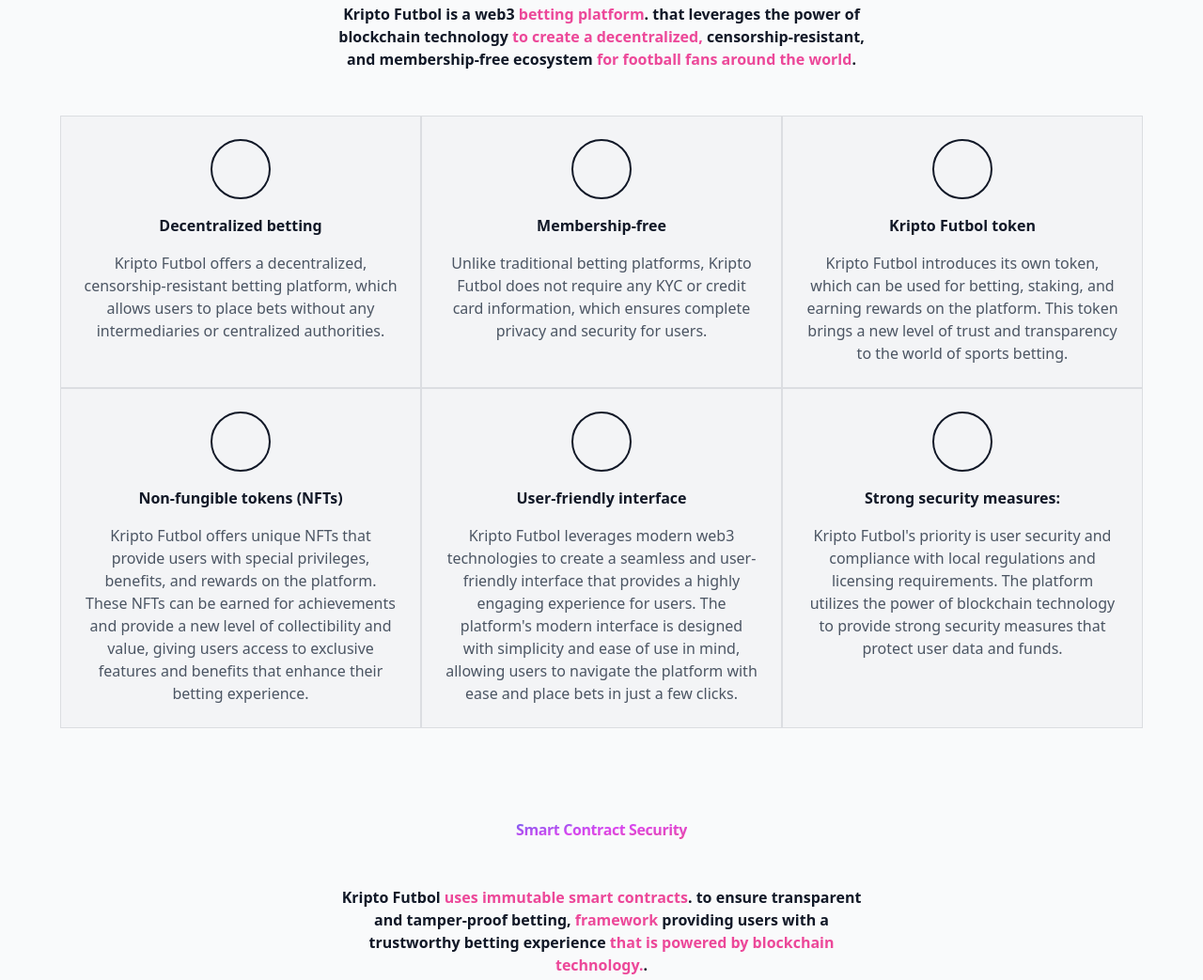
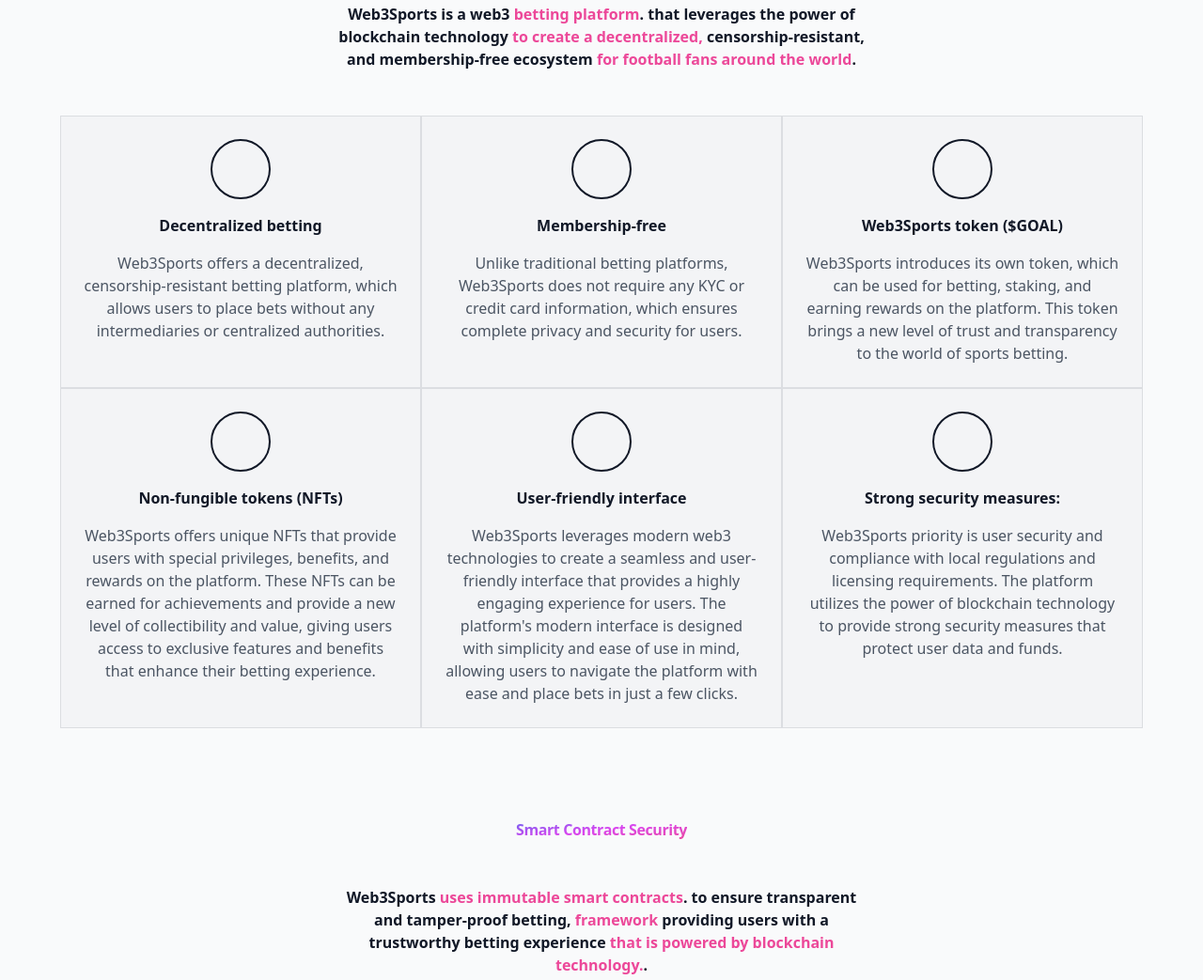
Before and after one commit to kazimakgul/kripto.futbol, an Astro site: page / in a window 1280 px wide. Shown: the part 1489-2532 px from the top of the page at 94% size. Built offline with nearby package versions, Linux system fonts and the light colour scheme; Astro itself is replaced by a stand-in of ours; some icons are missing; what tailwindcss-fluid-type would draw is missing.

Commit message:
name change to web3sports

```diff
--- a/src/components/compatibility.astro
+++ b/src/components/compatibility.astro
@@ -72,7 +72,7 @@ const platforms: Array<CompatibilityItem> = [
 
 <ContentSection title="Smart Contract Security" id="compatibility">
   <Fragment slot="lead">
-    Kripto Futbol <span class="text-primary">uses immutable smart contracts</span>. to ensure transparent and tamper-proof betting,{" "}
+    Web3Sports <span class="text-primary">uses immutable smart contracts</span>. to ensure transparent and tamper-proof betting,{" "}
     <span class="text-primary">framework</span>
     providing users with a trustworthy betting experience <span class="text-primary">that is powered by blockchain technology.</span>.
   </Fragment>
--- a/src/components/features.astro
+++ b/src/components/features.astro
@@ -7,37 +7,37 @@ const features: Array<FeatureItem> = [
   {
     title: "Decentralized betting",
     description:
-      "Kripto Futbol offers a decentralized, censorship-resistant betting platform, which allows users to place bets without any intermediaries or centralized authorities.",
+      "Web3Sports offers a decentralized, censorship-resistant betting platform, which allows users to place bets without any intermediaries or centralized authorities.",
     icon: "mdi:handshake",
   },
   {
     title: "Membership-free",
     description:
-      "Unlike traditional betting platforms, Kripto Futbol does not require any KYC or credit card information, which ensures complete privacy and security for users.",
+      "Unlike traditional betting platforms, Web3Sports does not require any KYC or credit card information, which ensures complete privacy and security for users.",
     icon: "mdi:feather",
   },
   {
-    title: "Kripto Futbol token",
+    title: "Web3Sports token ($GOAL)",
     description:
-      "Kripto Futbol introduces its own token, which can be used for betting, staking, and earning rewards on the platform. This token brings a new level of trust and transparency to the world of sports betting.",
+      "Web3Sports introduces its own token, which can be used for betting, staking, and earning rewards on the platform. This token brings a new level of trust and transparency to the world of sports betting.",
     icon: "mdi:directions-fork",
   },
   {
     title: "Non-fungible tokens (NFTs)",
     description:
-      "Kripto Futbol offers unique NFTs that provide users with special privileges, benefits, and rewards on the platform. These NFTs can be earned for achievements and provide a new level of collectibility and value, giving users access to exclusive features and benefits that enhance their betting experience.",
+      "Web3Sports offers unique NFTs that provide users with special privileges, benefits, and rewards on the platform. These NFTs can be earned for achievements and provide a new level of collectibility and value, giving users access to exclusive features and benefits that enhance their betting experience.",
     icon: "mdi:graph",
   },
   {
     title: "User-friendly interface",
     description:
-      "Kripto Futbol leverages modern web3 technologies to create a seamless and user-friendly interface that provides a highly engaging experience for users. The platform's modern interface is designed with simplicity and ease of use in mind, allowing users to navigate the platform with ease and place bets in just a few clicks.",
+      "Web3Sports leverages modern web3 technologies to create a seamless and user-friendly interface that provides a highly engaging experience for users. The platform's modern interface is designed with simplicity and ease of use in mind, allowing users to navigate the platform with ease and place bets in just a few clicks.",
     icon: "mdi:search-web",
   },
   {
     title: "Strong security measures:",
     description:
-      "Kripto Futbol's priority is user security and compliance with local regulations and licensing requirements. The platform utilizes the power of blockchain technology to provide strong security measures that protect user data and funds.",
+      "Web3Sports priority is user security and compliance with local regulations and licensing requirements. The platform utilizes the power of blockchain technology to provide strong security measures that protect user data and funds.",
     icon: "mdi:account-group",
   },
 ];
@@ -46,7 +46,7 @@ const features: Array<FeatureItem> = [
 <ContentSection title="Features" id="features">
   <Fragment slot="lead">
 
-    Kripto Futbol is a web3 <span class="text-primary">betting platform</span>. that leverages
+    Web3Sports is a web3 <span class="text-primary">betting platform</span>. that leverages
     the power of blockchain technology
     <span class="text-primary">to create a decentralized,</span>
     censorship-resistant, and membership-free ecosystem <span class="text-primary">for football fans around the world</span>.
--- a/src/components/header.astro
+++ b/src/components/header.astro
@@ -10,7 +10,7 @@ const navItems: Array<NavItem> = [
   { title: "Features", url: "#features" },
   { title: "Smart Contracts", url: "#compatibility" },
   { title: "Utility NFT", url: "#showcase" },
-  { title: "WhitePaper", url: "./docs/KriptoFutbol-wp.pdf"},
+  { title: "WhitePaper", url: "./docs/Web3Sports-wp.pdf"},
 ];
 ---
 
@@ -19,7 +19,7 @@ const navItems: Array<NavItem> = [
   class="absolute bottom-0 z-20 flex w-full items-center justify-between border-b border-transparent px-8 py-4 text-white"
 >
   <a class="flex items-center gap-3 hover:!text-default" href="#">
-    <h1 class="sr-only">Kripto Futbol</h1>
+    <h1 class="sr-only">Web3 Sports</h1>
 
     <Picture widths={widths} src={logo} alt="Logo" className="h-12" />
    { /* <Icon name="logomark" class="h-10" />
--- a/src/components/intro.astro
+++ b/src/components/intro.astro
@@ -11,13 +11,13 @@ const widths = [450, 800];
   {/*<Icon slot="eyebrow" name="logomark" class="h-32" />*/}
   <Fragment slot="lead">
     Join the revolution in sports betting with
-    <span class="text-primary">Kripto.Futbol</span> the uncensored,
+    <span class="text-primary">Web3Sports</span> the uncensored,
     <span class="text-primary">decentralized web3 platform</span>
     for transparent <span class="text-primary">and fair</span>  football betting.
   </Fragment>
   <div class="grid grid-cols-1 gap-2 sm:grid-cols-2">
     <a
-      href="./docs/KriptoFutbol-wp.pdf"
+      href="./docs/Web3Sports-wp.pdf"
       class="flex items-center justify-center gap-3 border-2 border-current px-6 py-4"
       target="_blank"
     >
--- a/src/components/showcase.astro
+++ b/src/components/showcase.astro
@@ -6,9 +6,9 @@ import { getShowcase } from "~/data/showcase";
 const sites = await getShowcase();
 ---
 
-<ContentSection title="Kripto Futbol NFT" id="showcase">
+<ContentSection title="Web3Sports NFT" id="showcase">
   <Fragment slot="lead">
-     Kripto Futbol's utility NFTs <span class="text-primary">offer special privileges, benefits,</span>.{" "}
+    Web3Sports utility NFTs <span class="text-primary">offer special privileges, benefits,</span>.{" "}
     <span class="text-primary">and rewards to users,</span> enhancing their experience on the platform{" "}
     <span class="text-primary">with exclusive features and benefits not available to regular users</span>.
   </Fragment>
--- a/src/pages/index.astro
+++ b/src/pages/index.astro
@@ -12,7 +12,7 @@ import "~/styles/index.css";
 const { generator, site } = Astro;
 const image = new URL("social.jpg", site);
 const description =
-  "Join Kripto Futbol, the leading web3 betting platform for a decentralized and transparent betting experience. Enjoy exclusive benefits, collectible NFTs, rewards, voting rights, membership perks, and staking features. Experience the future of sports betting today";
+  "Join Web3Sports, the leading web3 betting platform for a decentralized and transparent betting experience. Enjoy exclusive benefits, collectible NFTs, rewards, voting rights, membership perks, and staking features. Experience the future of sports betting today";
 ---
 
 <!DOCTYPE html>
@@ -23,11 +23,11 @@ const description =
     <link rel="icon" href="/favicon.png" type="image/svg+xml" />
     <meta name="generator" content={generator} />
 
-    <title>Kripto Futbol : Join the web3 betting revolution</title>
+    <title>Web3Sports : Join the web3 betting revolution</title>
     <meta name="description" content={description} />
 
     <!-- social media -->
-    <meta property="og:title" content="Kripto Futbol" />
+    <meta property="og:title" content="Web3 Sports" />
     <meta property="og:type" content="website" />
     <meta property="og:description" content={description} />
     <meta property="og:image" content={image} />
```
Also changed, not shown: public/social.jpg, src/icons/newLogo.png, 1 other file.
